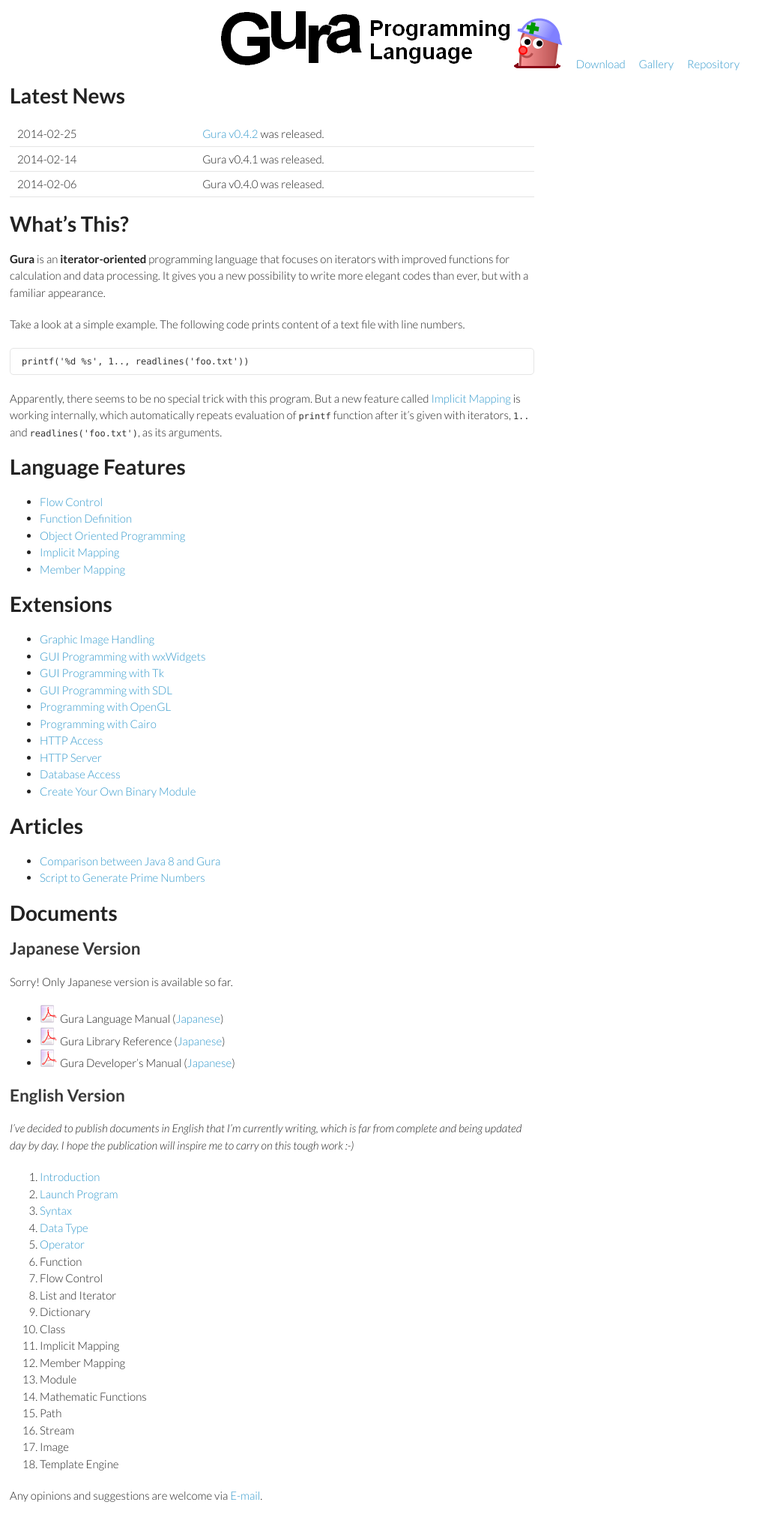
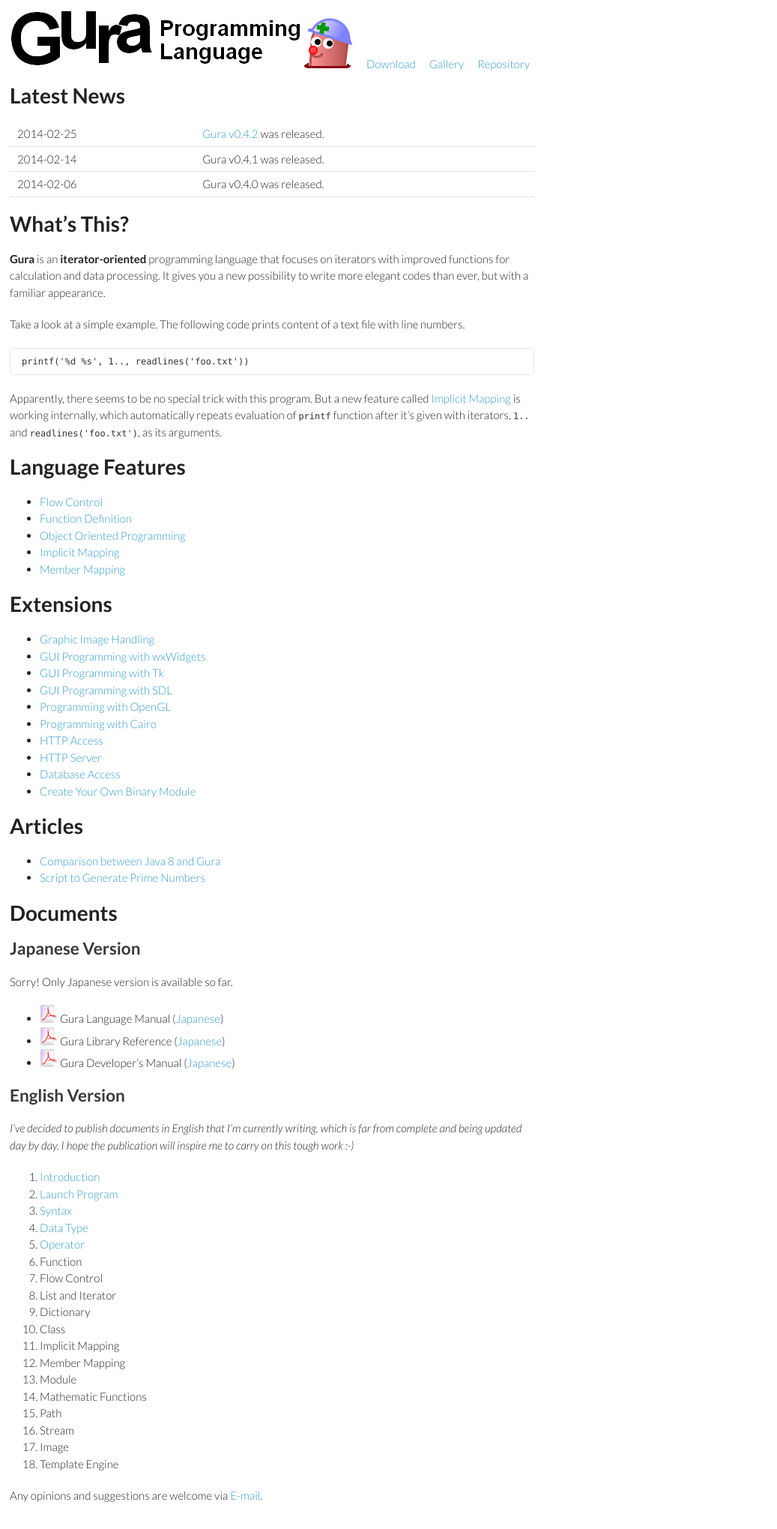
Before and after one commit to rudidude86/gura-lang.github.io, a Jekyll site: the page built from index.md, in a window 1280 px wide. Shown: the whole page at 75% size, without its empty margins (0-1037 px from the left). Built offline with Jekyll 4.4.1, drawn with Linux system fonts in a browser that asks for light colours; Markdown is read by kramdown in place of the engine named in the settings.

Commit message:
updated layout

```diff
--- a/_includes/header.html
+++ b/_includes/header.html
@@ -26,7 +26,7 @@
     </script>
   </head>
   <body>
-    <div style="margin-bottom:1em; text-align:center">
+    <div style="margin-bottom:1em">
       <a href="{{ topdir }}/index.html"><img src="{{ topdir }}/images/banner.png" alt="Gura Programming Language/" /></a>
       <a href="{{ topdir }}/Download.html" style="margin-left:1em">Download</a>
       <a href="{{ topdir }}/Gallery.html" style="margin-left:1em">Gallery</a>
@@ -39,4 +39,4 @@
       <li><a href="https://github.com/gura-lang/gura">View On <strong>GitHub</strong></a></li>
     </ul>
     -->
-    <div style="width:700px; align:center">
+    <div style="width:700px">
```
